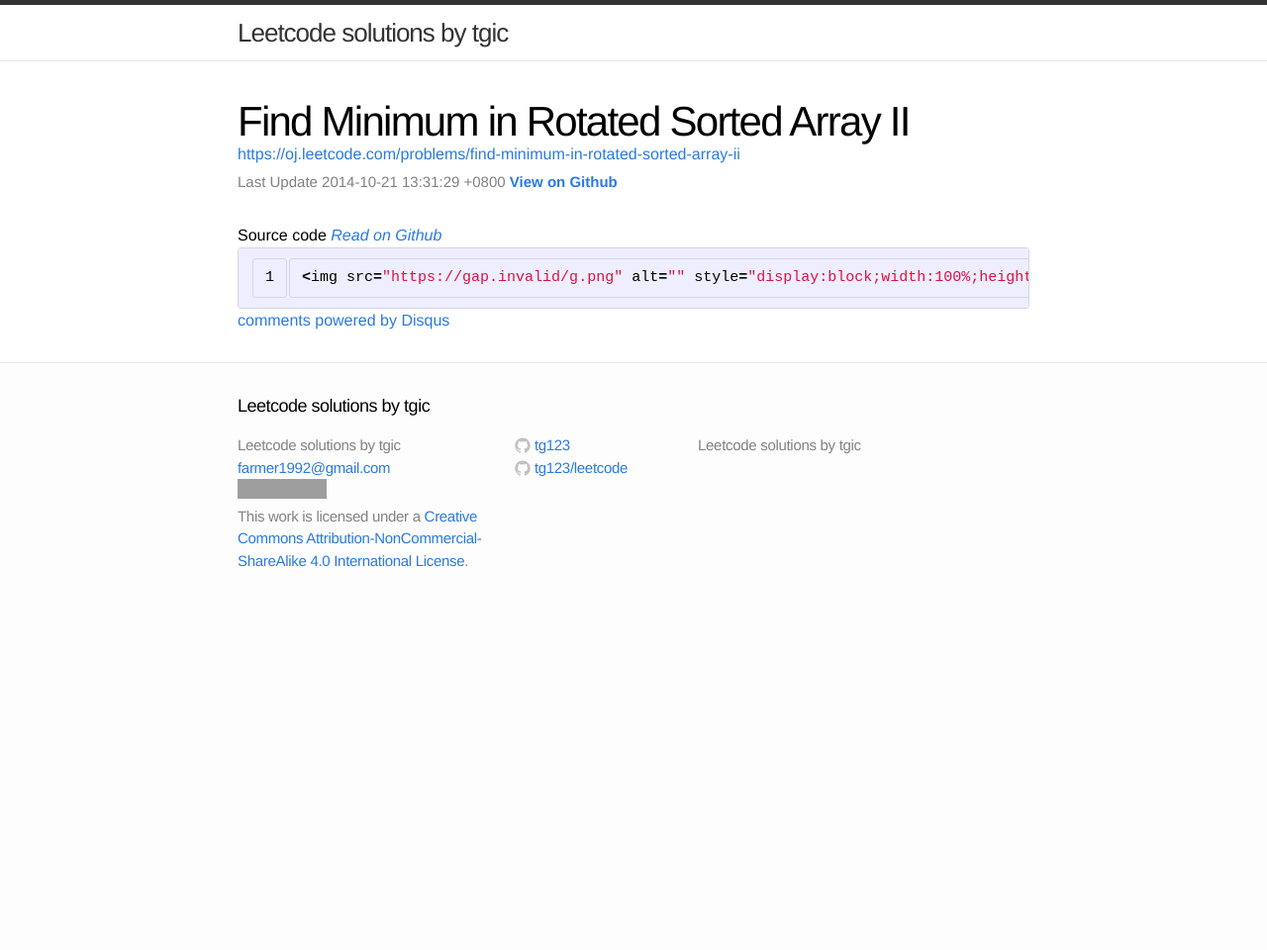
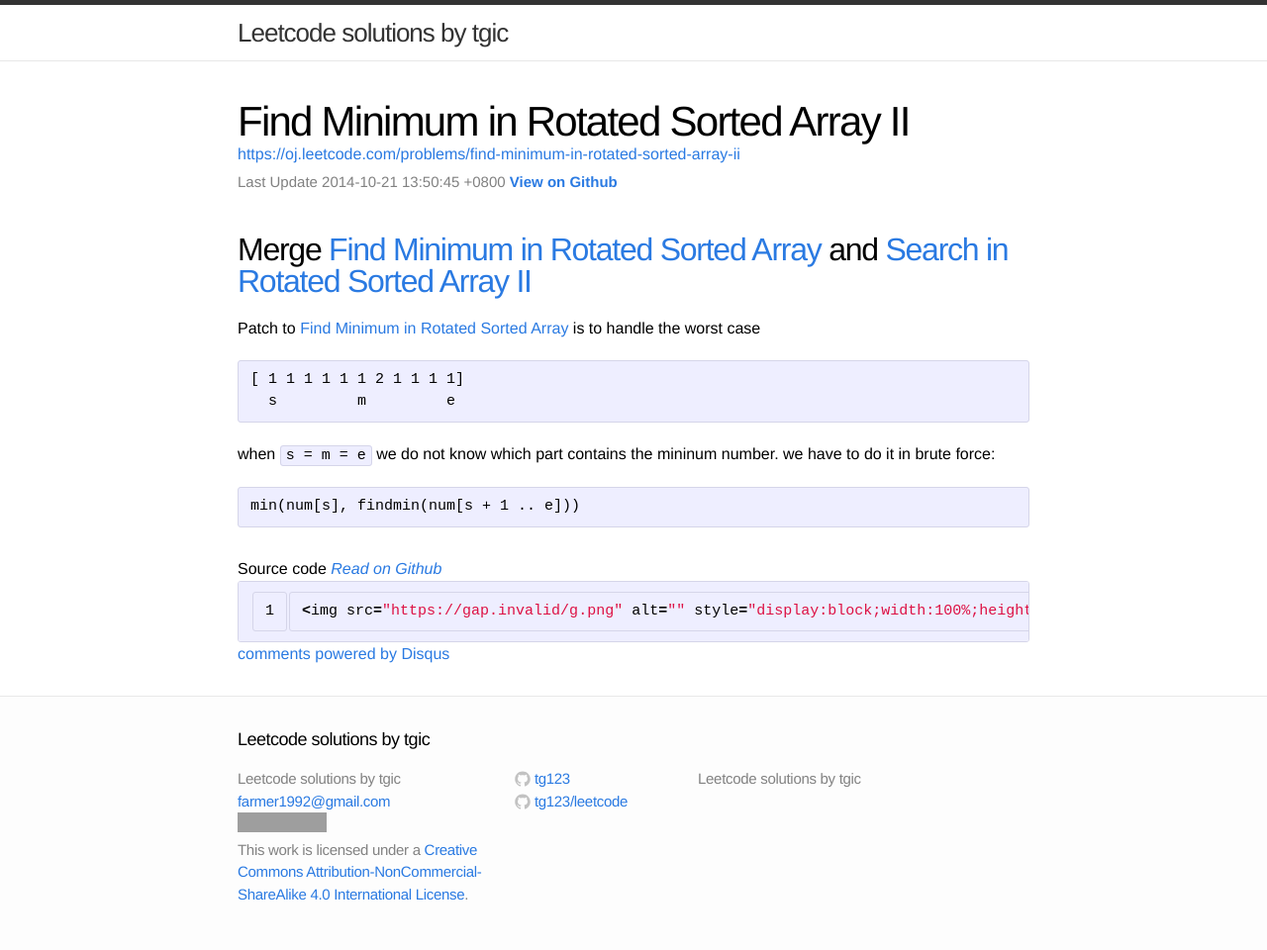
Before and after one commit to tg123/leetcode, a Jekyll site: the page built from find-minimum-in-rotated-sorted-array-ii/index.md, in a window 1280 px wide. Shown: the whole page at 99% size. Built offline with Jekyll 4.4.1, drawn with Linux system fonts in a browser that asks for light colours; Markdown is read by kramdown in place of the engine named in the settings; comment, search, counter and statistics services are not loaded; before the commit the page ends 900 px from its top, so only the background shows below that; grey boxes are pictures that could not be loaded.

Commit message:
commit changes to gh-pages

````diff
--- a/_includes/_root/find-minimum-in-rotated-sorted-array-ii/README.md
+++ b/_includes/_root/find-minimum-in-rotated-sorted-array-ii/README.md
@@ -0,0 +1,16 @@
+## Merge [Find Minimum in Rotated Sorted Array](../find-minimum-in-rotated-sorted-array) and [Search in Rotated Sorted Array II](../search-in-rotated-sorted-array-ii)
+
+Patch to [Find Minimum in Rotated Sorted Array](../find-minimum-in-rotated-sorted-array) is
+to handle the worst case
+
+```
+[ 1 1 1 1 1 1 2 1 1 1 1]
+  s         m         e
+```
+
+when `s = m = e` we do not know which part contains the mininum number.
+we have to do it in brute force:
+
+```
+min(num[s], findmin(num[s + 1 .. e]))
+```
--- a/find-minimum-in-rotated-sorted-array-ii/index.md
+++ b/find-minimum-in-rotated-sorted-array-ii/index.md
@@ -1,7 +1,7 @@
 ---
 layout: solution
 title: Find Minimum in Rotated Sorted Array II
-date: 2014-10-21 13:31:29 +0800
+date: 2014-10-21 13:50:45 +0800
 ---
 {% assign leetcode_name = {{page.path | remove: '/index.md'}}  %}
 {% assign leetcode_readme = {{leetcode_name | append: '/README.md' | prepend: '_root/' }}  %}
````
